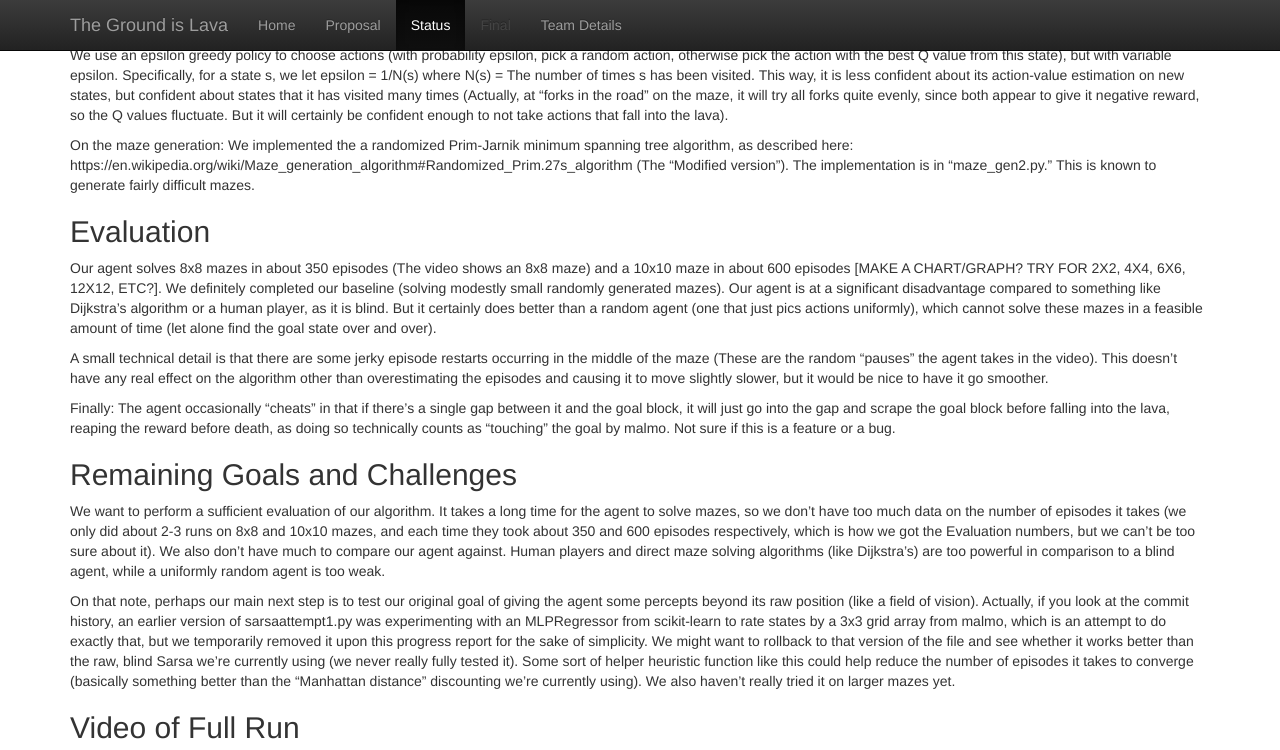
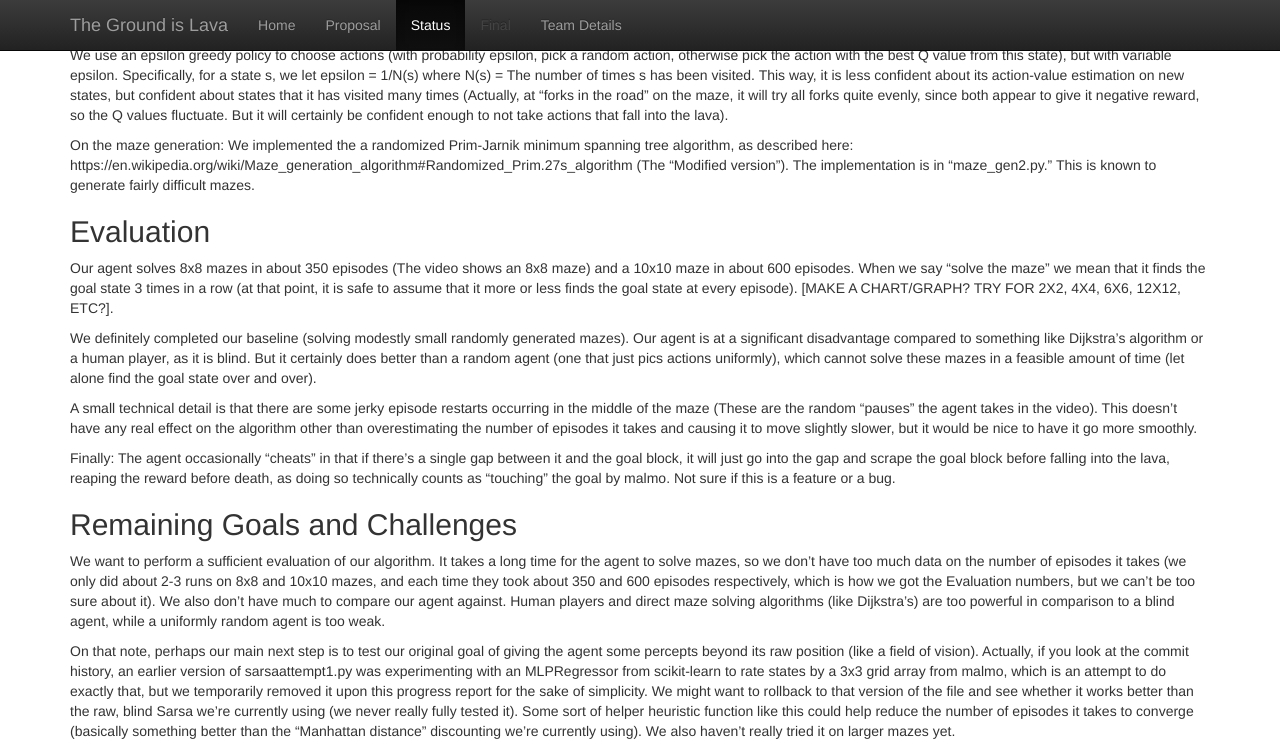
Before and after one commit to katmannn/The-Ground-is-Lava, a Jekyll site: the page built from docs/status.md, in a window 1280 px wide and 900 px high, scrolled down 594 px, cut to the strip 0-750 px from the top of the window. Built offline with Jekyll 4.4.1, drawn with Linux system fonts in a browser that asks for light colours.

Commit message:
Update status.md

```diff
--- a/docs/status.md
+++ b/docs/status.md
@@ -20,10 +20,11 @@ On the maze generation: We implemented the a randomized Prim-Jarnik minimum span
 
 
 ## Evaluation
-Our agent solves 8x8 mazes in about 350 episodes (The video shows an 8x8 maze) and a 10x10 maze in about 600 episodes [MAKE A CHART/GRAPH? TRY FOR 2X2, 4X4, 6X6, 12X12, ETC?].
+Our agent solves 8x8 mazes in about 350 episodes (The video shows an 8x8 maze) and a 10x10 maze in about 600 episodes. When we say "solve the maze" we mean that it finds the goal state 3 times in a row (at that point, it is safe to assume that it more or less finds the goal state at every episode). [MAKE A CHART/GRAPH? TRY FOR 2X2, 4X4, 6X6, 12X12, ETC?].
+
 We definitely completed our baseline (solving modestly small randomly generated mazes). Our agent is at a significant disadvantage compared to something like Dijkstra's algorithm or a human player, as it is blind. But it certainly does better than a random agent (one that just pics actions uniformly), which cannot solve these mazes in a feasible amount of time (let alone find the goal state over and over).
 
-A small technical detail is that there are some jerky episode restarts occurring in the middle of the maze (These are the random "pauses" the agent takes in the video). This doesn't have any real effect on the algorithm other than overestimating the episodes and causing it to move slightly slower, but it would be nice to have it go smoother.
+A small technical detail is that there are some jerky episode restarts occurring in the middle of the maze (These are the random "pauses" the agent takes in the video). This doesn't have any real effect on the algorithm other than overestimating the number of episodes it takes and causing it to move slightly slower, but it would be nice to have it go more smoothly.
 
 Finally: The agent occasionally "cheats" in that if there's a single gap between it and the goal block, it will just go into the gap and scrape the goal block before falling into the lava, reaping the reward before death, as doing so technically counts as "touching" the goal by malmo. Not sure if this is a feature or a bug.
 
```
